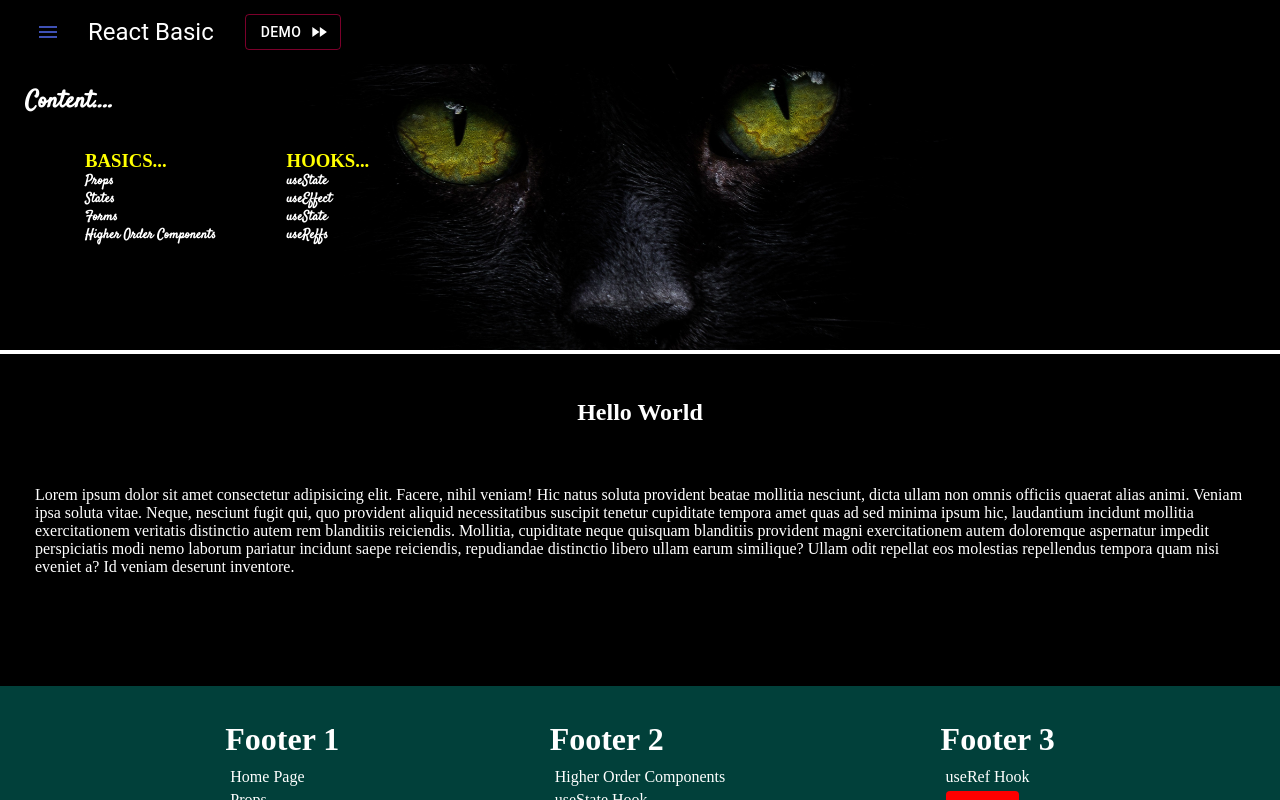
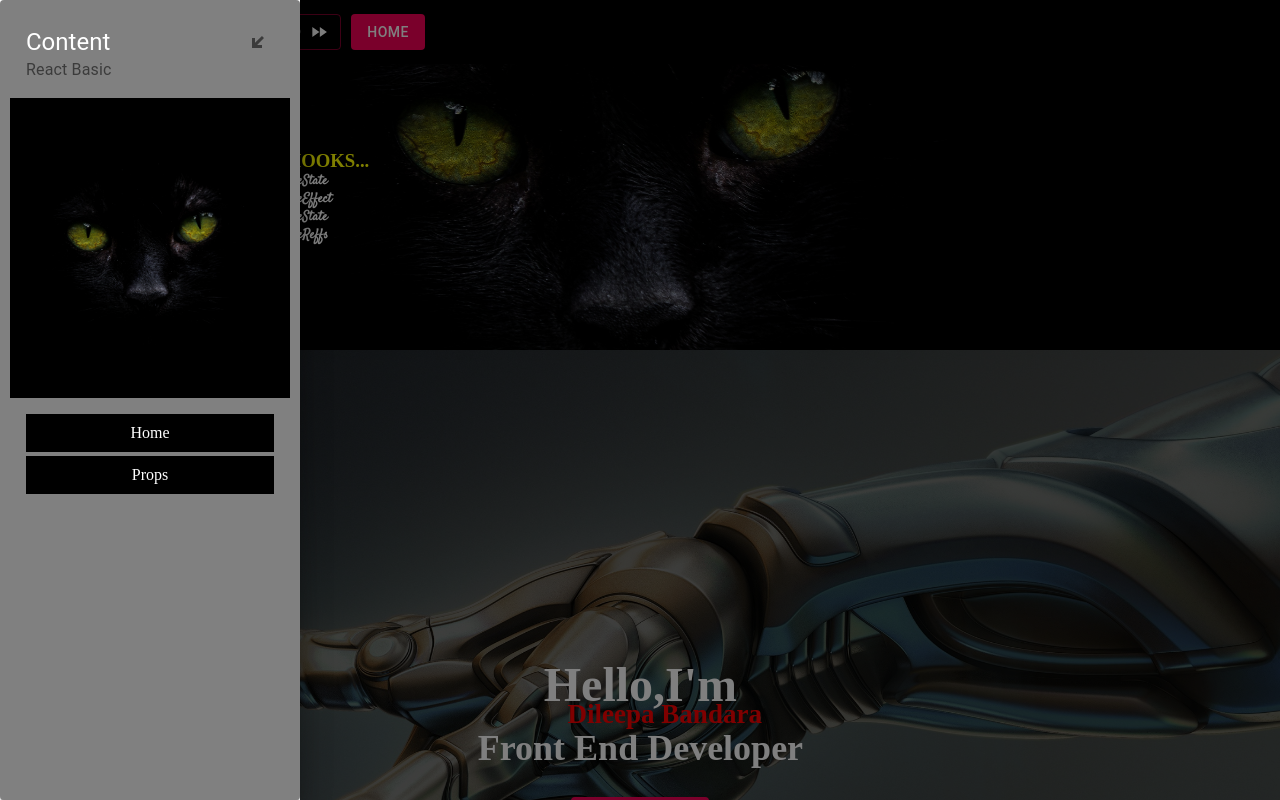
Before and after one commit to Dileepa-Bandara/React-basic, a React (Create React App) app: page /props in a window 1280 px wide. Both pictures are taken after a click on the button 48 px from the left and 32 px from the top of the page. Shown: the top 800 px of the page. Built offline with nearby package versions, Linux system fonts and the light colour scheme.

Commit message:
completed props component

```diff
--- a/src/App.js
+++ b/src/App.js
@@ -1,4 +1,5 @@
 import React from "react";
+import { data } from "./components/dataList.js";
 import NavBar from "./components/NavBar";
 import { Grid } from "@material-ui/core";
 
@@ -6,8 +7,11 @@ import HeaderCom from "./components/HeaderCom";
 import HelloWorld from "./components/HelloWorld";
 import "./scss/app.scss";
 import FooterCom from "./components/FooterCom";
+import { Route, Switch } from "react-router-dom";
+import PropsCom from "./components/PropsCom.jsx";
 
 function App() {
+  console.log(data);
   return (
     <>
       <div className="container">
@@ -19,7 +23,10 @@ function App() {
           <HeaderCom></HeaderCom>
         </Grid>
         <Grid container>
-          <HelloWorld></HelloWorld>
+          <Switch>
+            <Route exact path="/" component={HelloWorld}></Route>
+            <Route exact path="/props" component={() => PropsCom(data)}></Route>
+          </Switch>
         </Grid>
         <Grid container>
           <FooterCom></FooterCom>
--- a/src/components/FooterCom.jsx
+++ b/src/components/FooterCom.jsx
@@ -9,16 +9,16 @@ function FooterCom() {
         <h1>Footer 1</h1>
         <ul>
           <li>
-            <a href="">Home Page</a>
+            <a href="#">Home Page</a>
           </li>
           <li>
-            <a href="">Props</a>
+            <a href="#">Props</a>
           </li>
           <li>
-            <a href="">States</a>
+            <a href="#">States</a>
           </li>
           <li>
-            <a href="">Forms</a>
+            <a href="#">Forms</a>
           </li>
         </ul>
       </div>
@@ -27,16 +27,16 @@ function FooterCom() {
 
         <ul>
           <li>
-            <a href="">Higher Order Components</a>
+            <a href="#">Higher Order Components</a>
           </li>
           <li>
-            <a href="">useState Hook</a>
+            <a href="#">useState Hook</a>
           </li>
           <li>
-            <a href="">useEffect Hook</a>
+            <a href="#">useEffect Hook</a>
           </li>
           <li>
-            <a href="">useContext Hook</a>
+            <a href="#">useContext Hook</a>
           </li>
         </ul>
       </div>
@@ -48,7 +48,7 @@ function FooterCom() {
           </li>
           <li>
             <Button
-              variant="contain"
+              variant="contained"
               color="secondary"
               style={{ background: "red", color: "white" }}
             >
--- a/src/components/NavBar.jsx
+++ b/src/components/NavBar.jsx
@@ -1,4 +1,4 @@
-import React from "react";
+import React, { useState } from "react";
 import {
   AppBar,
   Toolbar,
@@ -6,19 +6,59 @@ import {
   Button,
   Grid,
   IconButton,
+  Drawer,
+  Card,
+  CardHeader,
+  makeStyles,
+  CardMedia,
+  CardContent,
 } from "@material-ui/core";
 import MenuIcon from "@material-ui/icons/Menu";
 import FastForwardIcon from "@material-ui/icons/FastForward";
+import TransitEnterexitIcon from "@material-ui/icons/TransitEnterexit";
+import { Link } from "react-router-dom";
+
+const useStyles = makeStyles({
+  card: {
+    width: "300px",
+    padding: "10px",
+    background: "grey",
+    height: "100vh",
+  },
+  title: {
+    color: "white",
+  },
+  media: {
+    height: 300,
+    color: "white",
+  },
+  content: {
+    display: "flex",
+    flexDirection: "column",
+    justifyContent: "center",
+  },
+  link: {
+    textDecoration: "none",
+    background: "black",
+    color: "white",
+    padding: "10px",
+    marginBottom: 4,
+    textAlign: "center",
+  },
+});
 
 function NavBar(props) {
-  console.log(props);
+  const [open, setOpen] = useState(false);
+
+  const classes = useStyles();
+
   return (
     <>
       <AppBar style={{ background: "black" }}>
         <Toolbar>
           <Grid container spacing={2} alignContent="center" alignItems="center">
             <Grid item>
-              <IconButton>
+              <IconButton onClick={() => setOpen(true)}>
                 <MenuIcon color="primary"></MenuIcon>
               </IconButton>
             </Grid>
@@ -38,10 +78,44 @@ function NavBar(props) {
               >
                 Demo
               </Button>
+              <Button
+                variant="contained"
+                color="secondary"
+                style={{ marginLeft: "10px" }}
+              >
+                Home
+              </Button>
             </Grid>
           </Grid>
         </Toolbar>
       </AppBar>
+      <Drawer open={open} onClose={() => setOpen(false)} className="drawer">
+        <Card className={classes.card}>
+          <CardHeader
+            action={
+              <IconButton onClick={() => setOpen(false)}>
+                <TransitEnterexitIcon />
+              </IconButton>
+            }
+            title="Content"
+            className={classes.title}
+            subheader="React Basic"
+          ></CardHeader>
+          <CardMedia
+            image="./images/cat.jpg"
+            title="Content"
+            className={classes.media}
+          ></CardMedia>
+          <CardContent className={classes.content}>
+            <Link to="/" className={classes.link}>
+              Home
+            </Link>
+            <Link to="/props" className={classes.link}>
+              Props
+            </Link>
+          </CardContent>
+        </Card>
+      </Drawer>
     </>
   );
 }
--- /dev/null
+++ b/src/components/PropsCom.jsx
@@ -0,0 +1,55 @@
+import React from "react";
+import "../scss/props.scss";
+import { motion } from "framer-motion";
+import { Button } from "@material-ui/core";
+function PropsCom({ name, passion }) {
+  return (
+    <div className="props">
+      <motion.div
+        className="opacity"
+        initial={{ x: -10000 }}
+        animate={{ x: 0 }}
+        transition={{ delay: 1 }}
+      ></motion.div>
+      <img src="./images/hand.jpg" alt="cat" />
+      <motion.h1
+        className="content"
+        initial={{ scale: 0, color: "white", x: -1000 }}
+        animate={{ color: "white", scale: 1.5, rotateZ: 360, x: 0 }}
+        transition={{ delay: 2, duration: 1 }}
+      >
+        Hello,I'm
+      </motion.h1>
+      <motion.span
+        initial={{ scale: 0, color: "white", x: -1000 }}
+        animate={{ color: "red", scale: 1.5, rotateZ: 360, x: 0 }}
+        transition={{ delay: 2.5, duration: 1 }}
+        style={{
+          color: "red",
+          marginLeft: "50px",
+          fontWeight: 800,
+          fontSize: "large",
+          marginBottom: "10px",
+        }}
+      >
+        {name}
+      </motion.span>
+      <motion.h2
+        initial={{ scale: 0, color: "white", x: -1000 }}
+        animate={{ color: "white", scale: 1.5, x: 0 }}
+        transition={{ delay: 2, duration: 1 }}
+      >
+        {passion}
+      </motion.h2>
+      <Button
+        variant="contained"
+        color="secondary"
+        style={{ marginTop: "35px" }}
+      >
+        View My Work
+      </Button>
+    </div>
+  );
+}
+
+export default PropsCom;
--- /dev/null
+++ b/src/components/dataList.js
@@ -0,0 +1,13 @@
+export const data = {
+  name: "Dileepa Bandara",
+  Age: 23,
+  school: [
+    {
+      first: "St Bernadeth College",
+      second: "St Mary's College",
+      third: "St Annes'College",
+    },
+  ],
+  university: "University Of Colombo",
+  passion: "Front End Developer",
+};
--- a/src/index.js
+++ b/src/index.js
@@ -1,11 +1,12 @@
 import React from "react";
 import ReactDOM from "react-dom";
+import { BrowserRouter } from "react-router-dom";
 
 import App from "./App";
 
 ReactDOM.render(
-  <React.StrictMode>
+  <BrowserRouter>
     <App />
-  </React.StrictMode>,
+  </BrowserRouter>,
   document.getElementById("root")
 );
--- a/src/scss/headercom.scss
+++ b/src/scss/headercom.scss
@@ -11,6 +11,7 @@ $header_position: relative;
 .header {
   position: $header_position;
   width: 100%;
+  height: 350px;
 }
 .header img {
   position: $header_position;
--- a/src/scss/hello.scss
+++ b/src/scss/hello.scss
@@ -12,7 +12,7 @@
 
 .hello h2 {
   text-align: center;
-
+  background: darkslategray;
   padding: 10px;
   margin-bottom: 50px;
   border-radius: 8px;
--- /dev/null
+++ b/src/scss/props.scss
@@ -0,0 +1,34 @@
+@import "./basic.scss";
+
+* {
+  @include basic();
+}
+
+.props {
+  width: 100%;
+  height: 100vh;
+  position: relative;
+  display: flex;
+  justify-content: center;
+  align-items: center;
+  flex-direction: column;
+}
+
+.props img {
+  width: 100%;
+  height: 100vh;
+  z-index: -10;
+  position: absolute;
+}
+.opacity {
+  position: absolute;
+  background: black;
+  height: 100vh;
+  width: 100%;
+  left: 0;
+  top: 0;
+  opacity: 0.5;
+}
+.content {
+  color: white;
+}
```
Also changed, not shown: public/images/hand.jpg (added).
